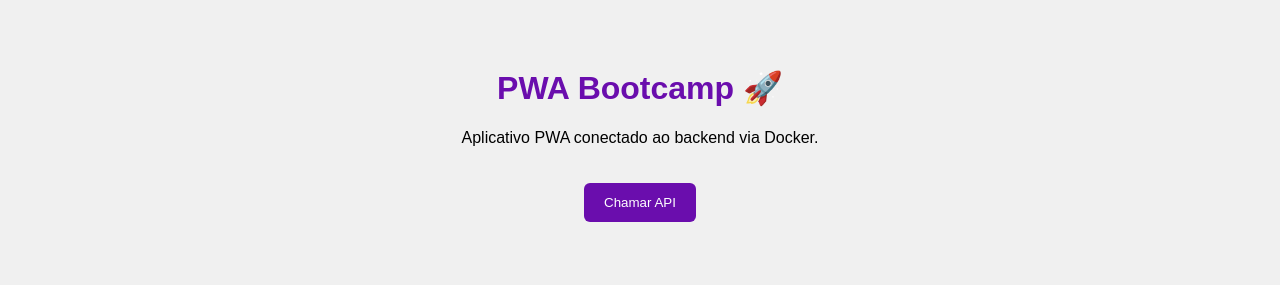
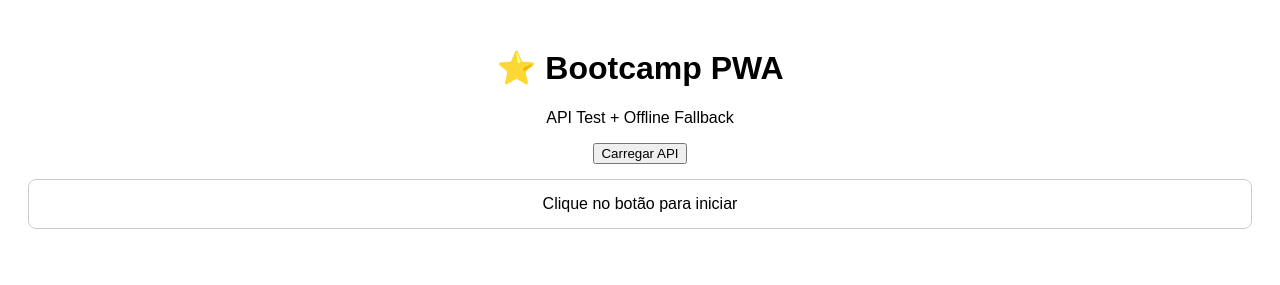
Before and after one commit to Carlos-Eduardo-Araujo/extens-o-chrome-boot2-, a website: page apps/web/index.html in a window 1280 px wide. Drawn offline with Linux system fonts and the light colour scheme.

Commit message:
Update index.html

```diff
--- a/apps/web/index.html
+++ b/apps/web/index.html
@@ -1,44 +1,56 @@
 <!DOCTYPE html>
 <html lang="pt-BR">
 <head>
-  <meta charset="UTF-8" />
-  <meta name="viewport" content="width=device-width, initial-scale=1.0" />
+    <meta charset="UTF-8" />
+    <meta name="viewport" content="width=device-width, initial-scale=1.0" />
+    <title>Bootcamp PWA</title>
 
-  <title>Meu PWA Bootcamp</title>
+    <!-- Manifest do PWA -->
+    <link rel="manifest" href="manifest.webmanifest" />
 
-  <link rel="manifest" href="./manifest.webmanifest">
-  <meta name="theme-color" content="#6a0dad">
+    <!-- Estilo simples -->
+    <style>
+        body { font-family: Arial, sans-serif; text-align: center; padding: 20px; }
+        .card { border: 1px solid #ccc; padding: 15px; margin-top: 15px; border-radius: 8px; }
+    </style>
+</head>
+<body>
 
-  <style>
-    body {
-      font-family: Arial;
-      text-align: center;
-      padding: 40px;
-      background: #f0f0f0;
-    }
-    h1 { color: #6a0dad; }
-    button {
-      padding: 12px 20px;
-      border: none;
-      background: #6a0dad;
-      color: white;
-      border-radius: 6px;
-      cursor: pointer;
-      margin-top: 20px;
-    }
-    #api-response { margin-top: 20px; font-weight: bold; }
-  </style>
-</head>
+    <h1>⭐ Bootcamp PWA</h1>
+    <p>API Test + Offline Fallback</p>
 
-<body>
-  <h1>PWA Bootcamp 🚀</h1>
+    <button onclick="carregarDados()">Carregar API</button>
 
-  <p>Aplicativo PWA conectado ao backend via Docker.</p>
+    <div id="resultado" class="card">Clique no botão para iniciar</div>
 
-  <button id="btn">Chamar API</button>
+    <script>
+        async function carregarDados() {
+            const display = document.getElementById("resultado");
 
-  <div id="api-response" data-testid="api-ok"></div>
+            try {
+                const response = await fetch("http://localhost:3000/api/hello");
 
-  <script src="./main.js"></script>
+                if (!response.ok) throw new Error("Erro na API");
+
+                const json = await response.json();
+                display.innerHTML = `<strong>API:</strong> ${json.msg}`;
+
+
+                localStorage.setItem("cache_api", json.msg);
+
+            } catch (error) {
+                const cache = localStorage.getItem("cache_api");
+
+                display.innerHTML = cache
+                    ? `<strong>Offline:</strong> Último valor salvo → ${cache}`
+                    : `<strong>Offline:</strong> API indisponível`;
+            }
+        }
+
+        if ("serviceWorker" in navigator) {
+            navigator.serviceWorker.register("/service-worker.js")
+        }
+    </script>
+
 </body>
 </html>
```
